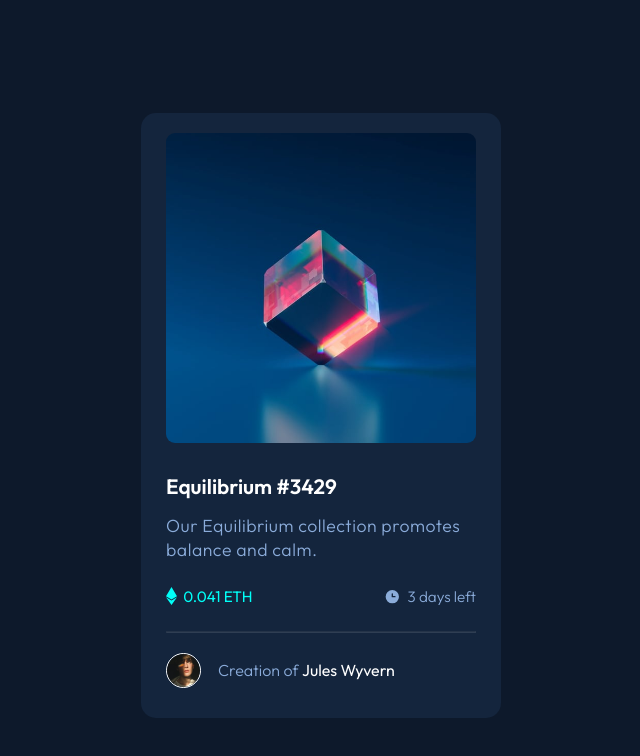
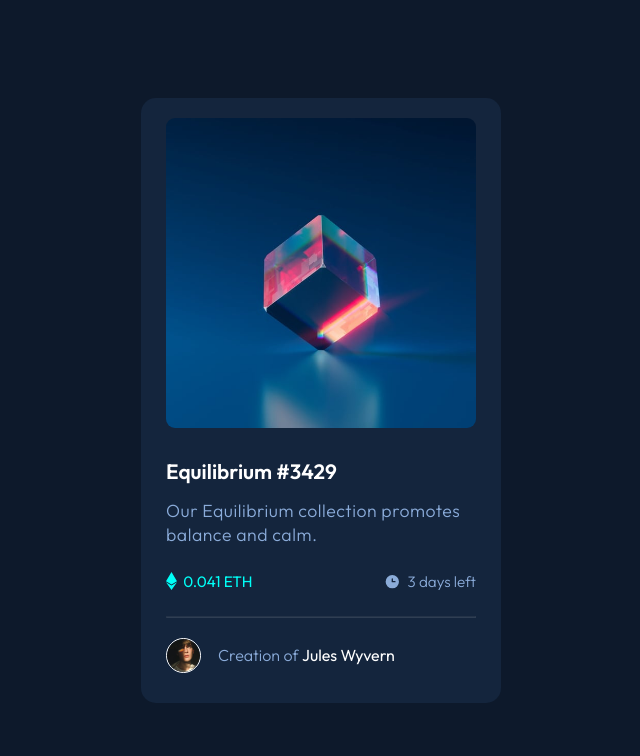
Before and after one commit to alQaisi/NFT-preview-card-component, a plain HTML site: page index.html in a window 1280 px wide. Shown: the whole page, without its empty margins (319-959 px from the left). Drawn offline with Linux system fonts and the light colour scheme.

Commit message:
small edit

```diff
--- a/style.css
+++ b/style.css
@@ -1,6 +1,7 @@
 @import url('https://fonts.googleapis.com/css2?family=Outfit:wght@300;400;600&family=Rubik:wght@300;400;500&display=swap');
 body{
-    margin:15px 0 20px 0;
+    margin: 0;
+    padding: 0;
     box-sizing: border-box;
     overflow-x: hidden;
     overflow-y: scroll;
@@ -15,6 +16,7 @@ body{
 }
 .card{
     position: relative;
+    margin:15px 0;
     width: 90%;
     max-width:360px;
     height:fit-content;
```
